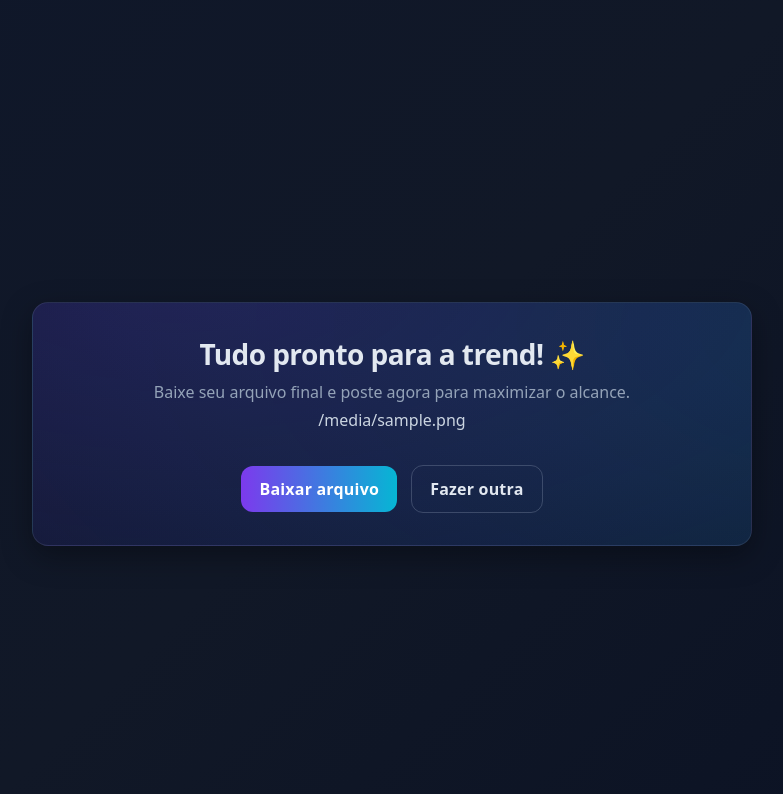
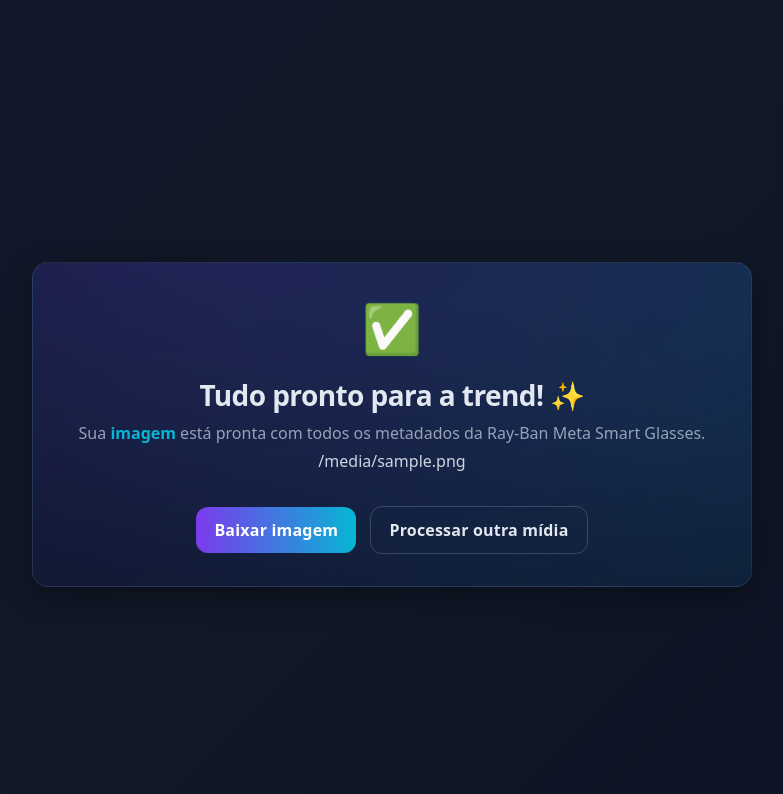
Before and after one commit to musicaslucrativa/trend, a Python web app: template templates/result.html in a window 1280 px wide. Shown: the top 794 px of the page, without its empty margins (248-1031 px from the left). Run offline with Jinja, Linux system fonts and the light colour scheme; the template is opened without the code that fills it: most values are stand-ins (such as "Sample title", 1, 10 or a date in 2020).

Commit message:
fix: melhorar metadados para vídeos e garantir compatibilidade com a trend

```diff
--- a/templates/result.html
+++ b/templates/result.html
@@ -12,9 +12,11 @@
 		.card { background: radial-gradient(1200px 500px at 20% -10%, rgba(124,58,237,.20), transparent), radial-gradient(1200px 600px at 120% 10%, rgba(6,182,212,.18), transparent), var(--card); border: 1px solid rgba(148,163,184,.15); border-radius: 16px; padding: 32px; box-shadow: 0 10px 30px rgba(0,0,0,.35); }
 		.h1 { font-size: 28px; font-weight: 800; letter-spacing: -0.02em; margin: 0; }
 		.p { color: var(--muted); margin: 8px 0 0; }
+		.media-type { font-weight: bold; color: var(--accent2); }
 		.btn { display: inline-block; margin-top: 18px; background: linear-gradient(90deg, var(--accent), var(--accent2)); color: #fff; padding: 12px 18px; border: 0; border-radius: 12px; text-decoration: none; font-weight: 700; letter-spacing: .2px; }
 		.btn:hover { filter: brightness(1.05); }
 		.secondary { margin-left: 10px; background: transparent; border: 1px solid rgba(148,163,184,.3); color: var(--text); }
+		.success-icon { font-size: 48px; margin-bottom: 16px; }
 		@media (max-width: 768px) {
 			body { padding: 16px; }
 			.card { padding: 24px; }
@@ -27,13 +29,23 @@
 <body>
 	<div class="container">
 		<div class="card">
+			<div class="success-icon">✅</div>
 			<div class="h1">Tudo pronto para a trend! ✨</div>
-			<p class="p">Baixe seu arquivo final e poste agora para maximizar o alcance.</p>
-			<p style="margin-top: 6px; color:#cbd5e1;">{{ processed_filename }}</p>
-			<div>
-				<a class="btn" href="{{ url_for('download', filename=processed_filename) }}">Baixar arquivo</a>
-				<a class="btn secondary" href="{{ url_for('index') }}">Fazer outra</a>
-			</div>
+			{% if processed_filename.endswith(('.mp4', '.mov', '.avi', '.3gp', '.mkv')) %}
+				<p class="p">Seu <span class="media-type">vídeo</span> está pronto com todos os metadados da Ray-Ban Meta Smart Glasses.</p>
+				<p style="margin-top: 6px; color:#cbd5e1;">{{ processed_filename }}</p>
+				<div>
+					<a class="btn" href="{{ url_for('download', filename=processed_filename) }}">Baixar vídeo</a>
+					<a class="btn secondary" href="{{ url_for('index') }}">Processar outra mídia</a>
+				</div>
+			{% else %}
+				<p class="p">Sua <span class="media-type">imagem</span> está pronta com todos os metadados da Ray-Ban Meta Smart Glasses.</p>
+				<p style="margin-top: 6px; color:#cbd5e1;">{{ processed_filename }}</p>
+				<div>
+					<a class="btn" href="{{ url_for('download', filename=processed_filename) }}">Baixar imagem</a>
+					<a class="btn secondary" href="{{ url_for('index') }}">Processar outra mídia</a>
+				</div>
+			{% endif %}
 		</div>
 	</div>
 </body>
```
Also changed, not shown: app.py (+73 -3 lines).
